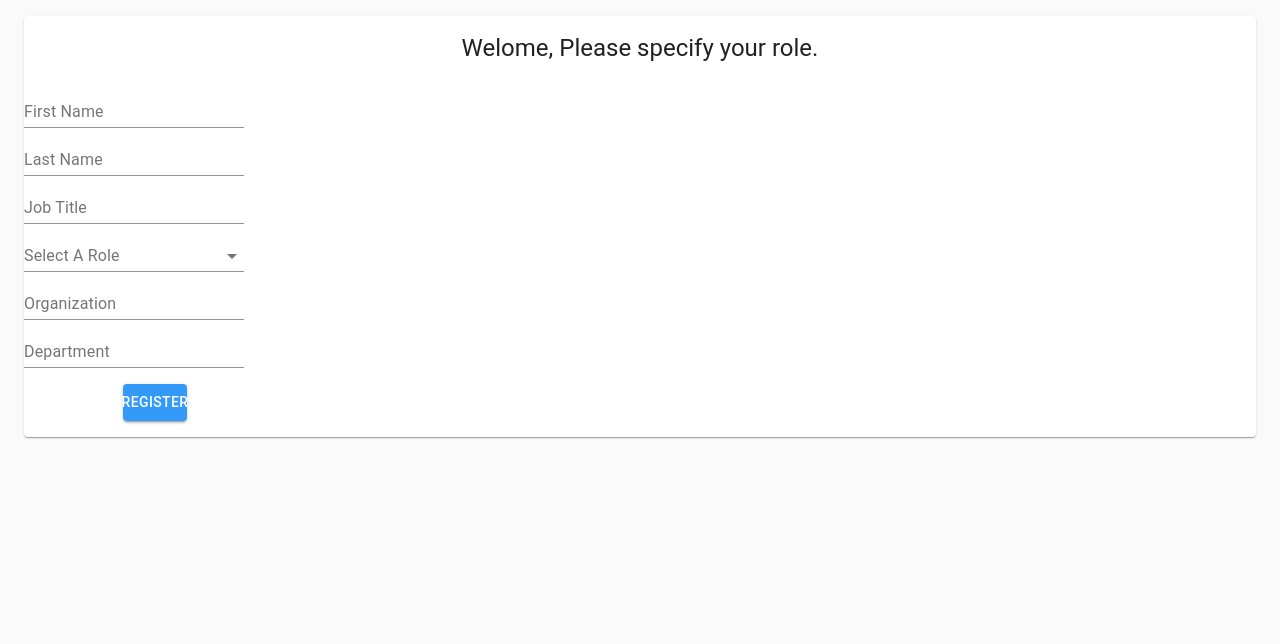
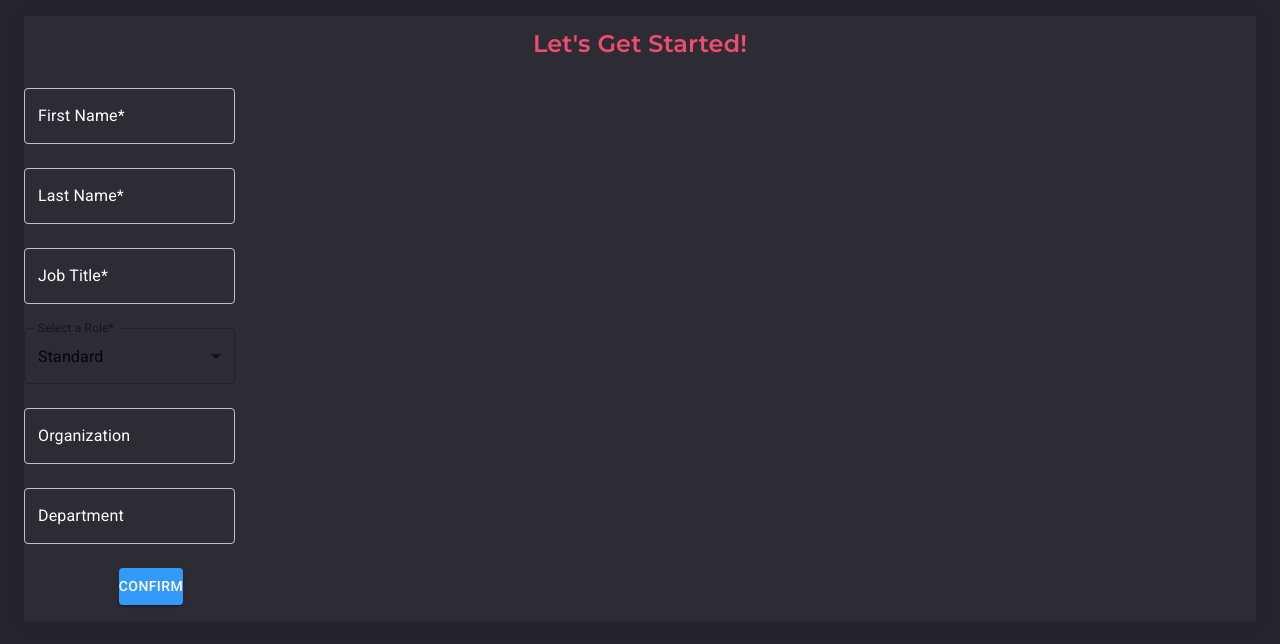
Before and after one commit to rleslie1015/kansha-fe, a React (Create React App) app in the folder react-app/: page /onboarding in a window 1280 px wide. Shown: the top 644 px of the page. Built offline with nearby package versions, Linux system fonts and the light colour scheme; what auth0-js would draw is missing.

Commit message:
updated styling, still needs work, changed role selection code

```diff
--- a/react-app/src/Onboarding.jsx
+++ b/react-app/src/Onboarding.jsx
@@ -3,21 +3,61 @@ import { onboard } from './store/actions/user-actions';
 import { connect } from 'react-redux';
 import CssBaseline from '@material-ui/core/CssBaseline';
 import { makeStyles } from '@material-ui/core/styles';
-import { Container, Typography, Paper, Button, FormControl, TextField, Select, MenuItem, InputLabel } from '@material-ui/core';
+import { Container, Typography, Paper, Button, FormControl, TextField, MenuItem } from '@material-ui/core';
+import 'typeface-montserrat';
+import 'typeface-roboto';
 
 const useStyles = makeStyles(theme => ({
     root: {
         display: 'flex',
         flexDirection: 'column',
 		minHeight: '100vh',
+		backgroundColor: '#26242D',
     },
-    paper: {
+    onboardContainer: {
 		marginTop: '1rem',
+		backgroundColor: '#2D2C35',
+		boxShadow: '0px 0px 25px rgba(33, 32, 40, 0.1)',
+		borderRadius: '2px',
     },
-    typo: {
+    getStarted: {
         display: 'flex',
         justifyContent: 'center',
 		padding: '1rem .5rem',
+		color: '#EE4D71',
+		fontFamily: 'Montserrat',
+		fontStyle: 'normal',
+		fontWeight: '600',
+		fontSize: '24px',
+		lineHeight: '24px',
+		letterSpacing: '0.15px',
+	},
+	textField: {
+		width: '200',
+			'& input:valid + fieldset': {
+			  borderColor: 'rgba(255, 255, 255, 0.7)',
+			  borderWidth: '2',
+			},
+			'& input:valid:hover + fieldset': {
+				borderColor: '#FFFFFF',
+			},
+			'& input:valid:focus + fieldset': {
+				borderColor: '#EE4D71',
+			  },
+			'& label.Mui-focused': {
+				color: '#EE4D71',
+			},
+	},
+	label: {
+		color: '#FFFFFF',
+	},
+	select: {
+		'& .MuiSelect-outline': {
+			borderColor: '#EE4D71',
+		},
+	},
+	input: {
+		color: '#FFFFFF',
 	},
     form: {
         width: '100%',
@@ -47,50 +87,107 @@ function Onboarding(props) {
         <div id="App" className={classes.root}>
             <CssBaseline />
             <Container fixed>
-                <Paper className={classes.paper}>
-                    <Typography className={classes.typo} variant="h5">
-                        Welome, Please specify your role.
+                <Paper className={classes.onboardContainer}>
+                    <Typography className={classes.getStarted} variant="h5">
+                        Let's Get Started!
                     </Typography>
                     <FormControl>
                         <TextField
-                            label="First Name"
-                            name = "first_name"
-                            onChange = {handleChange}
+							label="First Name*"
+							placeholder="e.g. Jane"
+							className={classes.textField}
+							variant="outlined"
+							name='first_name'
+							margin="normal"
+							onChange={handleChange}
+							InputProps={{
+								className: classes.input
+							  }}
+							InputLabelProps={{
+								className: classes.label
+							}}
                         />
                         <TextField
-                            label="Last Name"
-                            name = "last_name"
-                            onChange = {handleChange}
+							label="Last Name*"
+							placeholder="e.g. Doe"
+							className={classes.textField}
+							variant="outlined"
+							name='last_name'
+							margin="normal"
+							onChange={handleChange}
+							InputProps={{
+								className: classes.input
+							  }}
+							InputLabelProps={{
+								className: classes.label
+							}}
                         />
-
                         <TextField
-                            label="Job Title"
-                            name= "job_title"
-                            onChange = {handleChange}
+							label="Job Title*"
+							placeholder="e.g. Manager"
+							className={classes.textField}
+							variant="outlined"
+							name='job_title'
+							margin="normal"
+							onChange={handleChange}
+							InputProps={{
+								className: classes.input
+							  }}
+							InputLabelProps={{
+								className: classes.label
+							}}
                         />
-                        <FormControl>
-                            <InputLabel id="Role-label"><em>Select A Role</em></InputLabel>
-                            <Select
-                                labelId="Role-label"
-                                id="Role"
-                                name="user_type"
+						<TextField
+          					select
+							label="Select a Role*"
+							defaultValue="standard"
+							className={classes.textField}
 							value={form.role}
 							onChange={handleChange}
-                            >
+							margin="normal"
+							// InputProps={{
+							// 	className: classes.input
+							//   }}
+							// InputLabelProps={{
+							// 	className: classes.label
+							// }}
+							SelectProps={{
+								  className: classes.select
+							  }}
+							variant="outlined">
+								<MenuItem value="standard">Standard</MenuItem>
+                                <MenuItem value="mod">Mod</MenuItem>
                                 <MenuItem value="admin">Admin</MenuItem>
-                                <MenuItem value="mod">Mod</MenuItem>
-                                <MenuItem value="standard">Standard</MenuItem>
-                            </Select>
-                        </FormControl>
+        				</TextField>
                         <TextField
 							label="Organization"
+							placeholder="Organization Name"
+							className={classes.textField}
+							variant="outlined"
 							name = "org_name"
+							margin="normal"
 							onChange = {handleChange}
+							InputProps={{
+								className: classes.input
+							  }}
+							InputLabelProps={{
+								className: classes.label
+							}}
                         />
                         <TextField
 							label="Department"
+							placeholder="e.g. Marketing Department"
+							className={classes.textField}
+							variant="outlined"
 							name= "department"
+							margin="normal"
 							onChange = {handleChange}
+							InputProps={{
+								className: classes.input
+							  }}
+							InputLabelProps={{
+								className: classes.label
+							}}
                         />
                         <Button
                             className={classes.button}
@@ -98,7 +195,7 @@ function Onboarding(props) {
                             color="primary"
                             onClick={handleSubmit}
                         >
-                            Register
+                            Confirm
                         </Button>
                     </FormControl>
                 </Paper>
```
Lines whose indentation alone changed are shown as unchanged.
